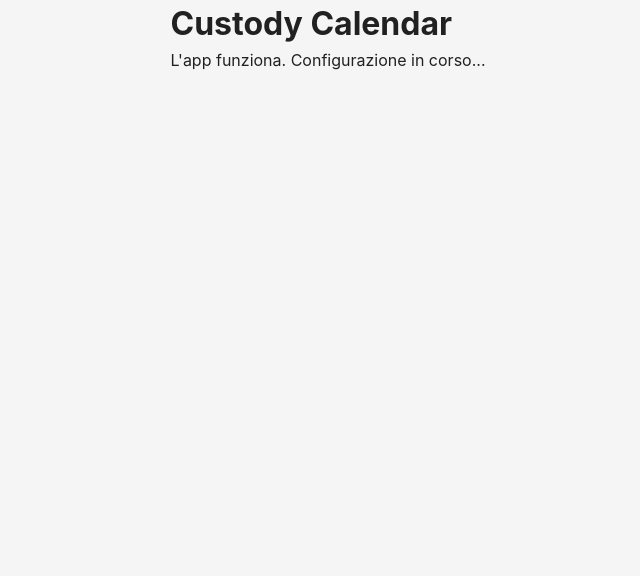
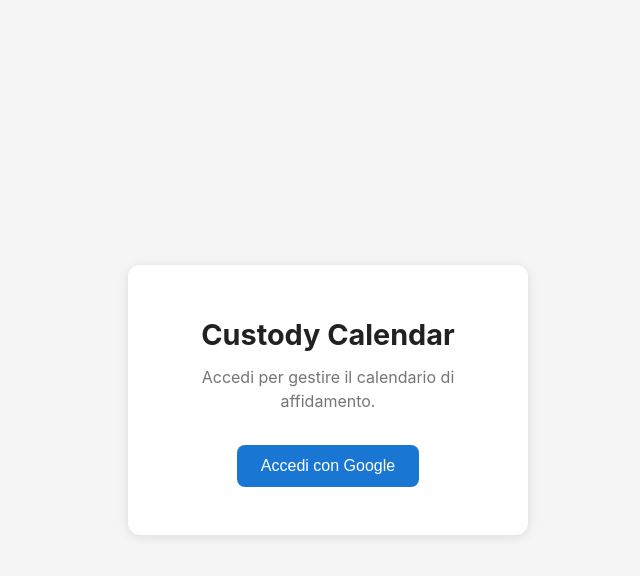
Before and after one commit to StayPirate/custody-calendar, a React (Vite) app: page / in a window 1280 px wide. Shown: the top 576 px of the page, without its empty margins (312-952 px from the left). Built offline with nearby package versions, Linux system fonts and the light colour scheme; no server answers.

Commit message:
Add Google Sign-In authentication flow
- Add useAuth hook for Firebase auth state management (sign in/out)
- Add LoginPage component with Google sign-in button
- Update App with auth routing: loading -> login -> authenticated view
- Add styles for login card, app header, and user info

```diff
--- a/src/components/App.tsx
+++ b/src/components/App.tsx
@@ -1,8 +1,35 @@
+import { useAuth } from "../hooks/useAuth";
+import LoginPage from "./LoginPage";
+
 function App() {
+  const { user, loading, signIn, signOut } = useAuth();
+
+  if (loading) {
+    return (
+      <div className="loading">
+        <p>Caricamento...</p>
+      </div>
+    );
+  }
+
+  if (!user) {
+    return <LoginPage onSignIn={signIn} />;
+  }
+
   return (
-    <div>
-      <h1>Custody Calendar</h1>
-      <p>L'app funziona. Configurazione in corso...</p>
+    <div className="app">
+      <header className="app-header">
+        <h1>Custody Calendar</h1>
+        <div className="user-info">
+          <span>{user.displayName}</span>
+          <button className="sign-out-button" onClick={signOut}>
+            Esci
+          </button>
+        </div>
+      </header>
+      <main>
+        <p>Benvenuto, {user.displayName}! Il calendario arrivera' presto.</p>
+      </main>
     </div>
   );
 }
--- /dev/null
+++ b/src/components/LoginPage.tsx
@@ -0,0 +1,19 @@
+interface LoginPageProps {
+  onSignIn: () => void;
+}
+
+function LoginPage({ onSignIn }: LoginPageProps) {
+  return (
+    <div className="login-page">
+      <div className="login-card">
+        <h1>Custody Calendar</h1>
+        <p>Accedi per gestire il calendario di affidamento.</p>
+        <button className="login-button" onClick={onSignIn}>
+          Accedi con Google
+        </button>
+      </div>
+    </div>
+  );
+}
+
+export default LoginPage;
--- /dev/null
+++ b/src/hooks/useAuth.ts
@@ -0,0 +1,51 @@
+import { useState, useEffect } from "react";
+import {
+  onAuthStateChanged,
+  signInWithPopup,
+  signOut as firebaseSignOut,
+  type User,
+} from "firebase/auth";
+import { auth, googleProvider } from "../lib/firebase";
+
+interface AuthState {
+  user: User | null;
+  loading: boolean;
+}
+
+export function useAuth() {
+  const [authState, setAuthState] = useState<AuthState>({
+    user: null,
+    loading: true,
+  });
+
+  useEffect(() => {
+    const unsubscribe = onAuthStateChanged(auth, (user) => {
+      setAuthState({ user, loading: false });
+    });
+
+    return unsubscribe;
+  }, []);
+
+  const signIn = async () => {
+    try {
+      await signInWithPopup(auth, googleProvider);
+    } catch (error) {
+      console.error("Errore durante il login:", error);
+    }
+  };
+
+  const signOut = async () => {
+    try {
+      await firebaseSignOut(auth);
+    } catch (error) {
+      console.error("Errore durante il logout:", error);
+    }
+  };
+
+  return {
+    user: authState.user,
+    loading: authState.loading,
+    signIn,
+    signOut,
+  };
+}
--- a/src/index.css
+++ b/src/index.css
@@ -5,6 +5,8 @@
   --color-bg: #f5f5f5;
   --color-text: #212121;
   --color-border: #e0e0e0;
+  --color-primary: #1976d2;
+  --color-primary-hover: #1565c0;
 }
 
 *,
@@ -29,3 +31,110 @@ body {
   flex-direction: column;
   align-items: center;
 }
+
+/* Loading */
+
+.loading {
+  display: flex;
+  justify-content: center;
+  align-items: center;
+  min-height: 100vh;
+  font-size: 1.2rem;
+  color: #757575;
+}
+
+/* Login Page */
+
+.login-page {
+  display: flex;
+  justify-content: center;
+  align-items: center;
+  min-height: 100vh;
+  width: 100%;
+  padding: 1rem;
+}
+
+.login-card {
+  background: white;
+  border-radius: 12px;
+  padding: 3rem 2rem;
+  box-shadow: 0 2px 12px rgba(0, 0, 0, 0.1);
+  text-align: center;
+  max-width: 400px;
+  width: 100%;
+}
+
+.login-card h1 {
+  margin-bottom: 0.5rem;
+  font-size: 1.8rem;
+}
+
+.login-card p {
+  margin-bottom: 2rem;
+  color: #757575;
+}
+
+.login-button {
+  display: inline-flex;
+  align-items: center;
+  justify-content: center;
+  gap: 0.5rem;
+  padding: 0.75rem 1.5rem;
+  font-size: 1rem;
+  font-weight: 500;
+  color: white;
+  background-color: var(--color-primary);
+  border: none;
+  border-radius: 8px;
+  cursor: pointer;
+  transition: background-color 0.2s;
+}
+
+.login-button:hover {
+  background-color: var(--color-primary-hover);
+}
+
+/* App Header */
+
+.app {
+  width: 100%;
+  max-width: 1200px;
+  padding: 1rem;
+}
+
+.app-header {
+  display: flex;
+  justify-content: space-between;
+  align-items: center;
+  padding: 1rem 0;
+  border-bottom: 1px solid var(--color-border);
+  margin-bottom: 1.5rem;
+}
+
+.app-header h1 {
+  font-size: 1.5rem;
+}
+
+.user-info {
+  display: flex;
+  align-items: center;
+  gap: 1rem;
+  font-size: 0.9rem;
+  color: #757575;
+}
+
+.sign-out-button {
+  padding: 0.4rem 1rem;
+  font-size: 0.85rem;
+  color: var(--color-primary);
+  background: none;
+  border: 1px solid var(--color-primary);
+  border-radius: 6px;
+  cursor: pointer;
+  transition: all 0.2s;
+}
+
+.sign-out-button:hover {
+  background-color: var(--color-primary);
+  color: white;
+}
```
